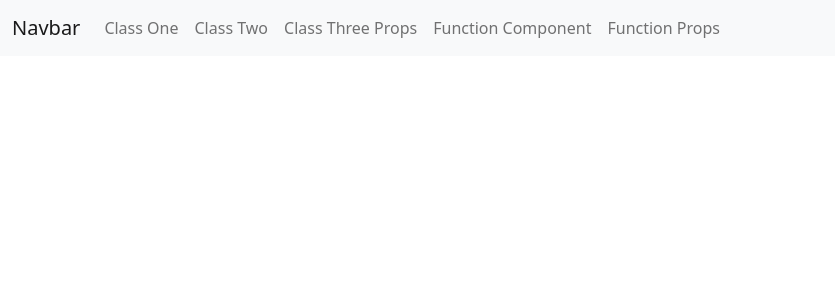
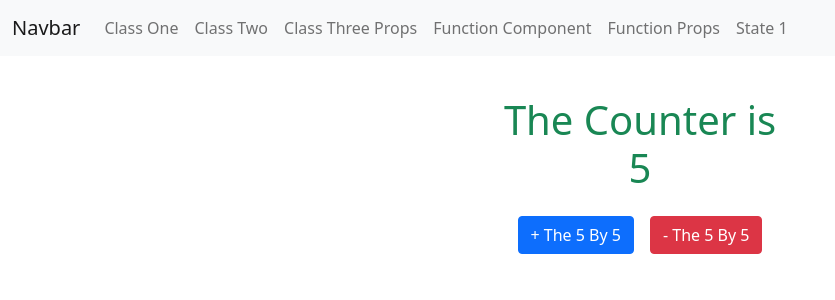
Before and after one commit to thephotogenicbug/ReactJS-Course-Final, a React (Create React App) app: page /state1 in a window 1280 px wide. Shown: the top 300 px of the page, without its empty margins (0-835 px from the left). Built offline with nearby package versions, Linux system fonts and the light colour scheme.

Commit message:
22-02-2022 : React JS StateOne Example

```diff
--- a/src/App.js
+++ b/src/App.js
@@ -7,6 +7,7 @@ import SecondComponent from './Components/ClassComponent/ClassComponent2';
 import FunctionComponent from './Components/FunctionalComponent/FunctionalComponent';
 import EmployeeParent from './Components/Props/FunctionProps/EmployeeParent';
 import ClassEmployeeParent from './Components/Props/ClassProps/EmployeeParent';
+import StateOne from './ReactState/state1';
 
 
 function App() {
@@ -20,6 +21,7 @@ function App() {
           <Route exact path="/classprops" element={<ClassEmployeeParent />} />
           <Route exact path="/function" element={<FunctionComponent />} />
           <Route exact path="/functionprops" element={<EmployeeParent />} />
+          <Route exact path="/state1" element={<StateOne />} />
         </Routes>
       </BrowserRouter>
     </div>
--- a/src/Components/Header/Header.js
+++ b/src/Components/Header/Header.js
@@ -47,6 +47,11 @@ const Header = () => {
                   Function Props
                 </Link>
               </li>
+              <li class="nav-item">
+                <Link class="nav-link" to="/state1">
+                  State 1
+                </Link>
+              </li>
             </ul>
           </div>
         </div>
--- /dev/null
+++ b/src/ReactState/state1.js
@@ -0,0 +1,47 @@
+// state used to maintain status of variable and array
+// render is a callback function
+import React, { Component } from "react";
+class StateOne extends Component {
+  constructor() {
+    super();
+    this.state = {
+      counter: 5,
+    };
+  }
+
+  One = () => {
+    this.setState({
+      counter: this.state.counter + 5,
+    });
+  };
+
+  Two = () => {
+    this.setState({
+      counter: this.state.counter - 5,
+    });
+  };
+  render() {
+    //alert("Render Called");
+    return (
+      <div className="container mt-4">
+        <div className="row">
+          <div className="col-md-12 text-center">
+            <h1 className="text-success m-3">
+              The Counter is <br /> {this.state.counter}
+            </h1>
+
+            <button className="btn btn-primary m-2" onClick={this.One}>
+              {" "}
+              + The {this.state.counter} By 5
+            </button>
+            <button className="btn btn-danger m-2" onClick={this.Two}>
+              {" "}
+              - The {this.state.counter} By 5
+            </button>
+          </div>
+        </div>
+      </div>
+    );
+  }
+}
+export default StateOne;
```
Also changed, not shown: src/ReactState/state.txt (added).
